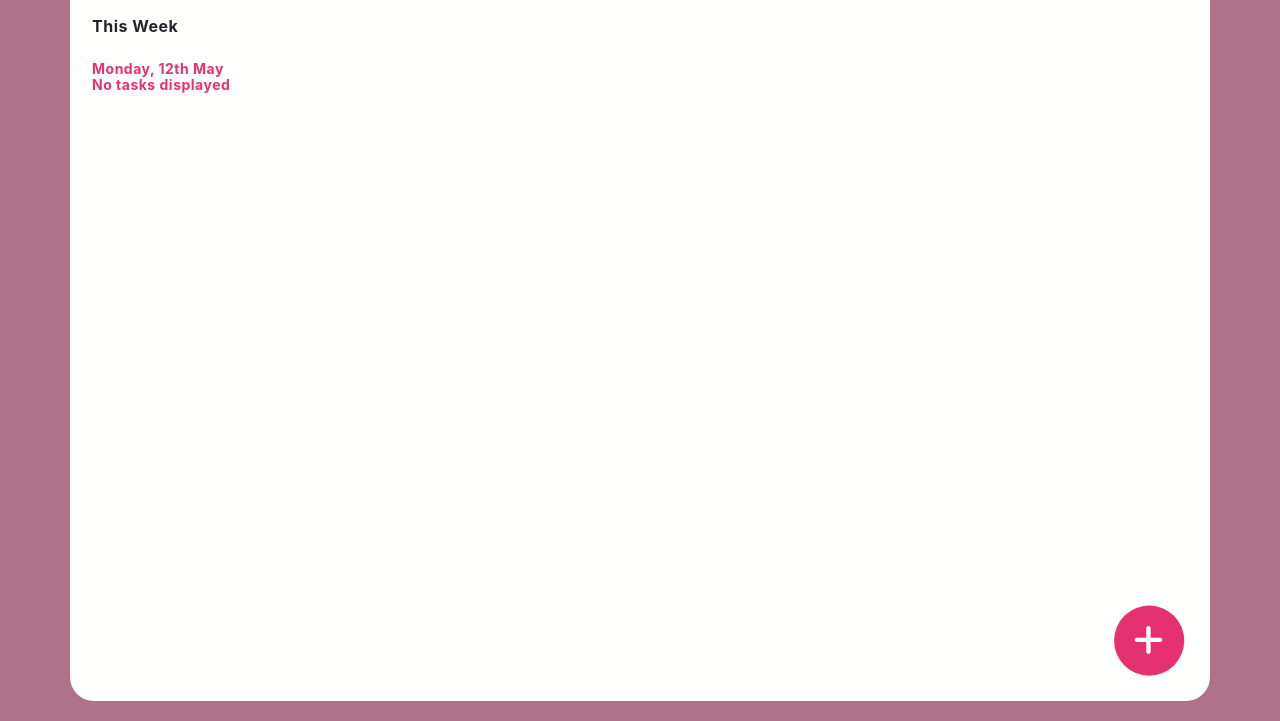
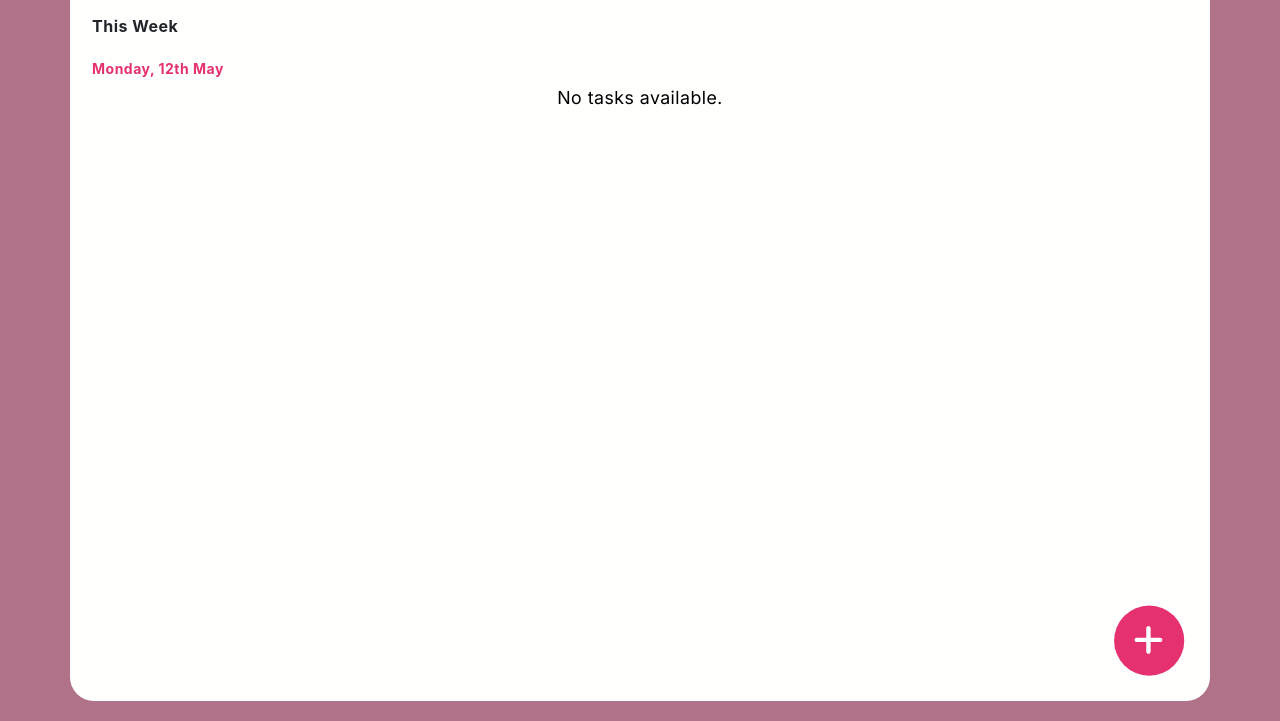
Before and after one commit to shaaaades/todo-list, a website: page mainpage.html in a window 1280 px wide. Shown: the part 79-800 px from the top of the page. Drawn offline with nearby package versions, Linux system fonts and the light colour scheme; a web font is replaced by a local one.

Commit message:
Polishing the display tasks functionality

```diff
--- a/scripts/mainpage.js
+++ b/scripts/mainpage.js
@@ -7,14 +7,9 @@ const form = document.getElementById("add-task-modal");
 const task = document.getElementById("add-task");
 const closeIcon = document.getElementById("close-icon");
 const mainpageContainer = document.getElementById("mainpage-container");
-const taskList = document.getElementById("task-list");
-const body = document.getElementById("bootstrap-overrides");
 
 let retrievedTasks = localStorage.getItem("taskDetails");
 let updatedTasks = JSON.parse(retrievedTasks);
-
-console.log("r", retrievedTasks);
-console.log("u", updatedTasks)
 
 addTask.addEventListener("click", function(e) {
   e.preventDefault();
@@ -43,6 +38,7 @@ addTask.addEventListener("click", function(e) {
         document.getElementById("error-message").remove();
       }, 3000);
     }
+    return;
   }
 
   // Retrieve tasks before adding a new task
@@ -53,8 +49,8 @@ addTask.addEventListener("click", function(e) {
     localStorage.setItem("taskDetails", JSON.stringify(taskDetails));
   }
 
-  // Check if the tasks are successfully saved
-  if (retrievedTasks) {
+  // Check if the new tasks are successfully saved
+  if (localStorage.getItem("taskDetails") !== null) {
     form.style.display = "none"
     form.reset();
 
@@ -69,32 +65,10 @@ addTask.addEventListener("click", function(e) {
     setTimeout(function(){
       document.getElementById("popup-message").remove();
       mainpageContainer.style.cursor = "pointer"
+      window.location.reload();
     }, 3000);
   }
 
-  // // Contain the task lists into one container
-  // let taskContainerWrapper = document.createElement("div");
-  // taskContainerWrapper.classList.add("task-container-wrapper");
-
-  // updatedTasks.forEach(item => {
-  //   // Create a container for every task
-  //   let taskContainer = document.createElement("div");
-  //   taskContainer.setAttribute("id", "task-container");
-  //   taskContainerWrapper.appendChild(taskContainer);
-
-  //   taskContainer.innerHTML +=
-  //   `<div class="task-list">
-  //     <h1>${item.taskName}</h1>
-  //     <h3>${item.taskPriority}</h3>
-  //   </div>
-  //   <div class="task-icons">
-  //     <img src="../todo-list/assets/icons/edit-task-icon.svg" alt="Edit Task">
-  //     <img src="../todo-list/assets/icons/delete-task-icon.svg" alt="Delete Task">
-  //   </div>
-  //   `
-
-  //   document.getElementById("mainpage-date").appendChild(taskContainerWrapper);
-  // })
 })
 
 task.addEventListener("click", function() {
@@ -133,10 +107,10 @@ window.addEventListener("load", function() {
     })
   } else {
     // Display that there are no tasks displayed
-    let noTasksElement = document.createElement("div");
-    noTasksElement.setAttribute("id", "no-tasks-element");
+    let noTasksContainer = document.createElement("div");
+    noTasksContainer.setAttribute("id", "no-tasks-container");
 
-    noTasksElement.innerText = "No tasks displayed"
-    document.getElementById("mainpage-date").appendChild(noTasksElement);
+    noTasksContainer.innerHTML = `<h1>No tasks available. </h1>`;
+    document.getElementById("mainpage-date").appendChild(noTasksContainer);
   }
 })
--- a/styles/mainpage.css
+++ b/styles/mainpage.css
@@ -50,6 +50,7 @@
 .task-container-wrapper {
   overflow-y: auto;
   max-height: 450px;
+  height: 450px;
   margin-top: 10px;
 }
 
@@ -164,3 +165,15 @@
   text-align: center;
   box-shadow: rgba(99, 99, 99, 0.2) 10px 20px 100px 100px;
 }
+
+#no-tasks-container {
+  height: 450px;
+}
+
+#no-tasks-container h1 {
+  color: #000;
+  font-size: 18px;
+  font-weight: 400;
+  margin-top: 10px;
+  text-align: center;
+}
```
